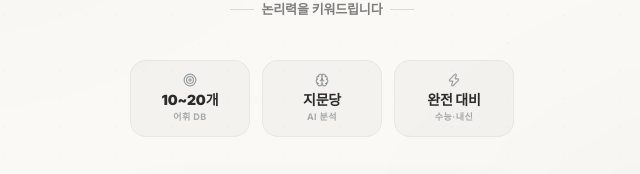
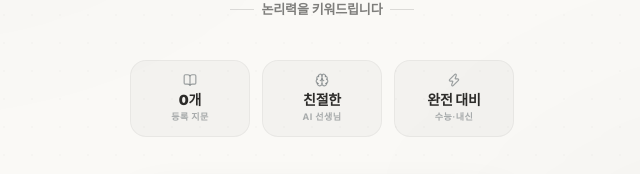
Before and after one commit to cloverkim0626/Deep-Learning, a Next.js app: page / in a window 1280 px wide. Shown: the part 363-537 px from the top of the page, without its empty margins (318-958 px from the left). Built offline with nearby package versions, Linux system fonts and the light colour scheme; no server answers; the database is empty.

Commit message:
feat: landing stats - live passage count from DB, friendly AI teacher label

```diff
--- a/src/app/page.tsx
+++ b/src/app/page.tsx
@@ -1,8 +1,9 @@
 "use client";
 
 import Link from "next/link";
-import { ArrowRight, BookOpen, Briefcase, Zap, Target, Brain } from "lucide-react";
+import { ArrowRight, BookOpen, Briefcase, Zap, Brain } from "lucide-react";
 import { useEffect, useState } from "react";
+import { supabase } from "@/lib/supabase";
 
 function getDday() {
   const today = new Date();
@@ -19,6 +20,12 @@
 export default function Home() {
   const [dday, setDday] = useState<number | null>(null);
   const [wordIdx, setWordIdx] = useState(0);
+  const [passageCount, setPassageCount] = useState<number | null>(null);
+
+  useEffect(() => {
+    supabase.from('word_sets').select('id', { count: 'exact', head: true })
+      .then(({ count }) => setPassageCount(count ?? 0));
+  }, []);
 
   useEffect(() => {
     setDday(getDday());
@@ -82,11 +89,11 @@
           </div>
         </div>
 
-        {/* Stats Row — 현실감 */}
+        {/* Stats Row */}
         <div className="grid grid-cols-3 gap-3 w-full">
           {[
-            { icon: <Target size={14} />, label: "어휘 DB", value: "10~20개" },
-            { icon: <Brain size={14} />, label: "AI 분석", value: "지문당" },
+            { icon: <BookOpen size={14} />, label: "등록 지문", value: passageCount !== null ? `${passageCount}개` : '...' },
+            { icon: <Brain size={14} />, label: "AI 선생님", value: "친절한" },
             { icon: <Zap size={14} />, label: "수능·내신", value: "완전 대비" },
           ].map((s, i) => (
             <div key={i} className="bg-foreground/[0.03] border border-foreground/5 rounded-2xl p-3 text-center hover:bg-foreground/[0.06] transition-colors">
```
